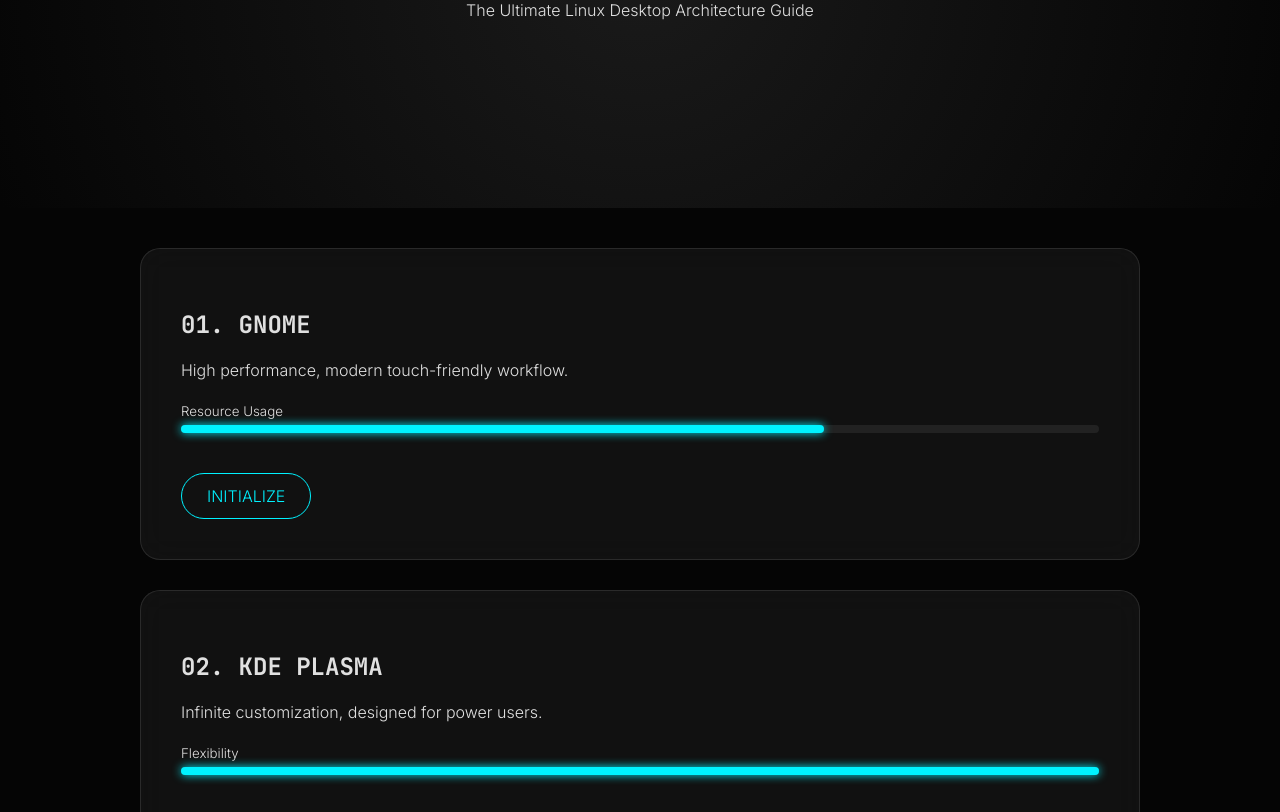
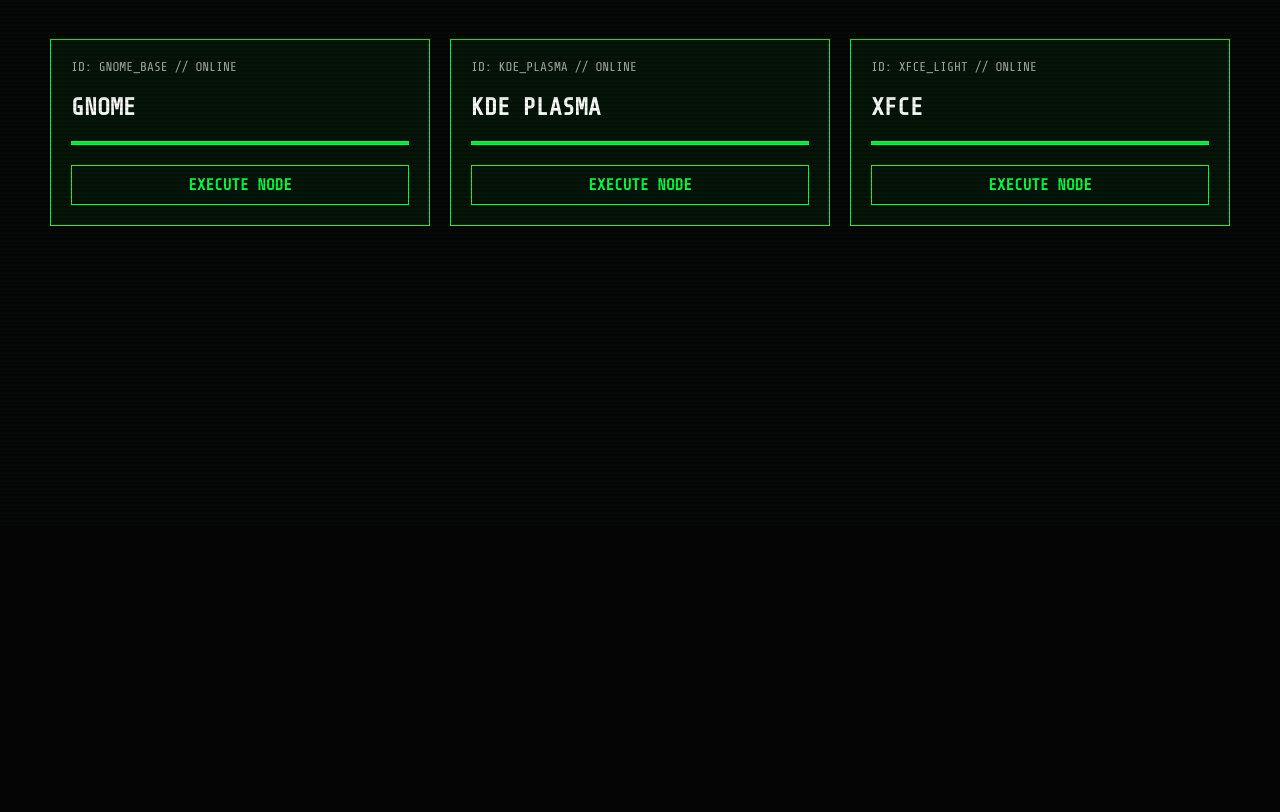
Before and after one commit to dragon973/Desktop-linux, a plain HTML site: page index.html in a window 1280 px wide. Shown: the part 272-1084 px from the top of the page. After the commit the page ends 800 px from the top, so only its background shows below. Drawn offline with nearby package versions, Linux system fonts and the light colour scheme.

Commit message:
Revamp index.html with new title and layout
Updated the title and styling for a more modern look. Replaced card elements with node elements for better structure.

```diff
--- a/index.html
+++ b/index.html
@@ -3,124 +3,96 @@
 <head>
     <meta charset="UTF-8">
     <meta name="viewport" content="width=device-width, initial-scale=1.0">
-    <title>Hash Linux Command Center</title>
+    <title>HASH_PROJECT // TUXER :: ROOT</title>
     <style>
-        @import url('https://fonts.googleapis.com/css2?family=JetBrains+Mono:wght@400;700&family=Inter:wght@300;600&display=swap');
+        @import url('https://fonts.googleapis.com/css2?family=Orbitron:wght@400;900&family=Share+Tech+Mono&display=swap');
 
-        :root {
-            --bg: #050505;
-            --glass: rgba(255, 255, 255, 0.05);
-            --accent: #00f2ff;
-            --text: #e0e0e0;
+        :root { --neon: #00ff41; --bg: #050505; }
+
+        body {
+            background: var(--bg);
+            color: var(--neon);
+            font-family: 'Share Tech Mono', monospace;
+            margin: 0;
+            overflow-x: hidden;
+            text-transform: uppercase;
         }
 
-        body {
-            font-family: 'Inter', sans-serif;
-            background: var(--bg);
-            color: var(--text);
-            margin: 0;
-            overflow-x: hidden;
+        /* Glitch Background Effect */
+        .scanline {
+            position: fixed; width: 100%; height: 100%;
+            background: linear-gradient(0deg, rgba(0,0,0,0.1) 50%, rgba(0,255,65,0.02) 50%);
+            background-size: 100% 4px; pointer-events: none; z-index: 10;
         }
 
-        /* Hero Section */
-        .hero {
-            height: 60vh;
-            display: flex;
-            flex-direction: column;
-            justify-content: center;
-            align-items: center;
-            text-align: center;
-            background: radial-gradient(circle at 50% 50%, #1a1a1a 0%, #050505 100%);
+        .header { padding: 50px; border-bottom: 2px solid var(--neon); text-align: center; }
+        .header h1 { font-family: 'Orbitron'; font-size: 3rem; letter-spacing: 5px; text-shadow: 0 0 15px var(--neon); }
+
+        .grid-container {
+            display: grid; grid-template-columns: repeat(auto-fit, minmax(300px, 1fr));
+            gap: 20px; padding: 50px;
         }
 
-        .hero h1 { font-size: 4rem; margin: 0; color: var(--accent); text-shadow: 0 0 20px var(--accent); }
-
-        /* Container */
-        .container { max-width: 1000px; margin: auto; padding: 40px; }
-
-        /* Modern Card */
-        .card {
-            background: var(--glass);
-            backdrop-filter: blur(15px);
-            border: 1px solid rgba(255,255,255,0.1);
-            border-radius: 20px;
-            padding: 40px;
-            margin-bottom: 30px;
-            transition: 0.4s;
+        .node {
+            border: 1px solid var(--neon);
+            padding: 20px;
+            background: rgba(0, 255, 65, 0.05);
+            transition: 0.3s;
+            position: relative;
         }
 
-        .card:hover { transform: scale(1.02); border-color: var(--accent); }
+        .node:hover { box-shadow: 0 0 20px var(--neon); background: rgba(0, 255, 65, 0.1); }
 
-        /* Progress Bars */
-        .progress-box { margin: 20px 0; }
-        .bar { height: 8px; background: #222; border-radius: 4px; margin-top: 5px; }
-        .fill { height: 100%; background: var(--accent); border-radius: 4px; box-shadow: 0 0 10px var(--accent); }
+        .node h2 { color: #fff; }
+        .status { font-size: 0.8rem; color: #aaa; margin-bottom: 10px; }
 
         .btn {
-            display: inline-block;
-            margin-top: 20px;
-            padding: 12px 25px;
-            border: 1px solid var(--accent);
-            color: var(--accent);
-            text-decoration: none;
-            border-radius: 50px;
-            transition: 0.3s;
+            display: block; margin-top: 20px;
+            border: 1px solid var(--neon); padding: 10px;
+            color: var(--neon); text-align: center; text-decoration: none;
+            font-weight: bold; cursor: pointer;
         }
+        .btn:hover { background: var(--neon); color: black; }
 
-        .btn:hover { background: var(--accent); color: #000; }
-
-        .terminal-text { font-family: 'JetBrains Mono', monospace; }
+        /* Animated Loading Bar */
+        .loader { width: 100%; height: 4px; background: #111; margin-top: 10px; }
+        .loader-fill { height: 100%; background: var(--neon); width: 0%; animation: load 2s forwards; }
+        @keyframes load { to { width: 100%; } }
     </style>
 </head>
 <body>
+    <div class="scanline"></div>
 
-    <div class="hero">
-        <h1 class="terminal-text">HASH_PROJECT // TUXER</h1>
-        <p>The Ultimate Linux Desktop Architecture Guide</p>
+    <div class="header">
+        <h1>// SYSTEM_INIT //</h1>
+        <p>HASH PROJECT :: TUXER [LINUX KERNEL MODS]</p>
     </div>
 
-    <div class="container">
-        <!-- Card 1 -->
-        <div class="card">
-            <h2 class="terminal-text">01. GNOME</h2>
-            <p>High performance, modern touch-friendly workflow.</p>
-            <div class="progress-box">
-                <small>Resource Usage</small>
-                <div class="bar"><div class="fill" style="width: 70%;"></div></div>
-            </div>
-            <a href="https://www.gnome.org" class="btn">INITIALIZE</a>
+    <div class="grid-container">
+        <div class="node">
+            <div class="status">ID: GNOME_BASE // ONLINE</div>
+            <h2>GNOME</h2>
+            <div class="loader"><div class="loader-fill"></div></div>
+            <a href="https://www.gnome.org" class="btn">EXECUTE NODE</a>
         </div>
-
-        <!-- Card 2 -->
-        <div class="card">
-            <h2 class="terminal-text">02. KDE PLASMA</h2>
-            <p>Infinite customization, designed for power users.</p>
-            <div class="progress-box">
-                <small>Flexibility</small>
-                <div class="bar"><div class="fill" style="width: 100%;"></div></div>
-            </div>
-            <a href="https://kde.org" class="btn">INITIALIZE</a>
+        <div class="node">
+            <div class="status">ID: KDE_PLASMA // ONLINE</div>
+            <h2>KDE PLASMA</h2>
+            <div class="loader"><div class="loader-fill" style="animation-delay: 0.5s;"></div></div>
+            <a href="https://kde.org" class="btn">EXECUTE NODE</a>
         </div>
-
-        <!-- Card 3 -->
-        <div class="card">
-            <h2 class="terminal-text">03. XFCE</h2>
-            <p>Minimalist, ultra-stable, for legacy hardware.</p>
-            <div class="progress-box">
-                <small>Speed</small>
-                <div class="bar"><div class="fill" style="width: 90%;"></div></div>
-            </div>
-            <a href="https://xfce.org" class="btn">INITIALIZE</a>
+        <div class="node">
+            <div class="status">ID: XFCE_LIGHT // ONLINE</div>
+            <h2>XFCE</h2>
+            <div class="loader"><div class="loader-fill" style="animation-delay: 1s;"></div></div>
+            <a href="https://xfce.org" class="btn">EXECUTE NODE</a>
         </div>
     </div>
 
     <script>
-        // Smooth scroll
-        document.querySelectorAll('a').forEach(anchor => {
-            anchor.addEventListener('click', function(e) {
-                console.log("Initializing...");
-            });
-        });
+        // Matrix Rain effect placeholder or console logs
+        console.log("HASH_PROJECT [STARTED]");
+        console.log("TUXER KERNEL LINKED...");
     </script>
 </body>
 </html>
```
